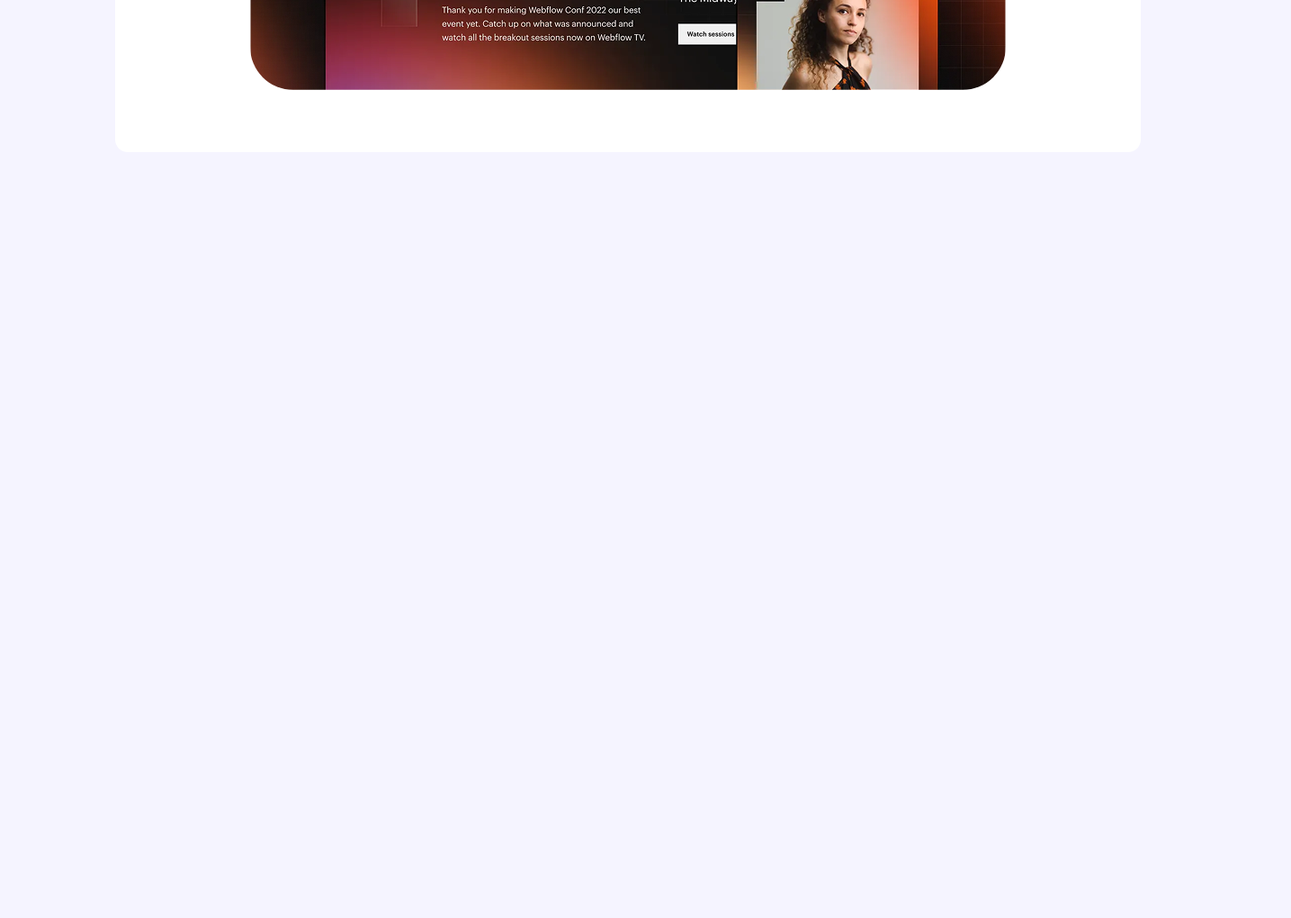
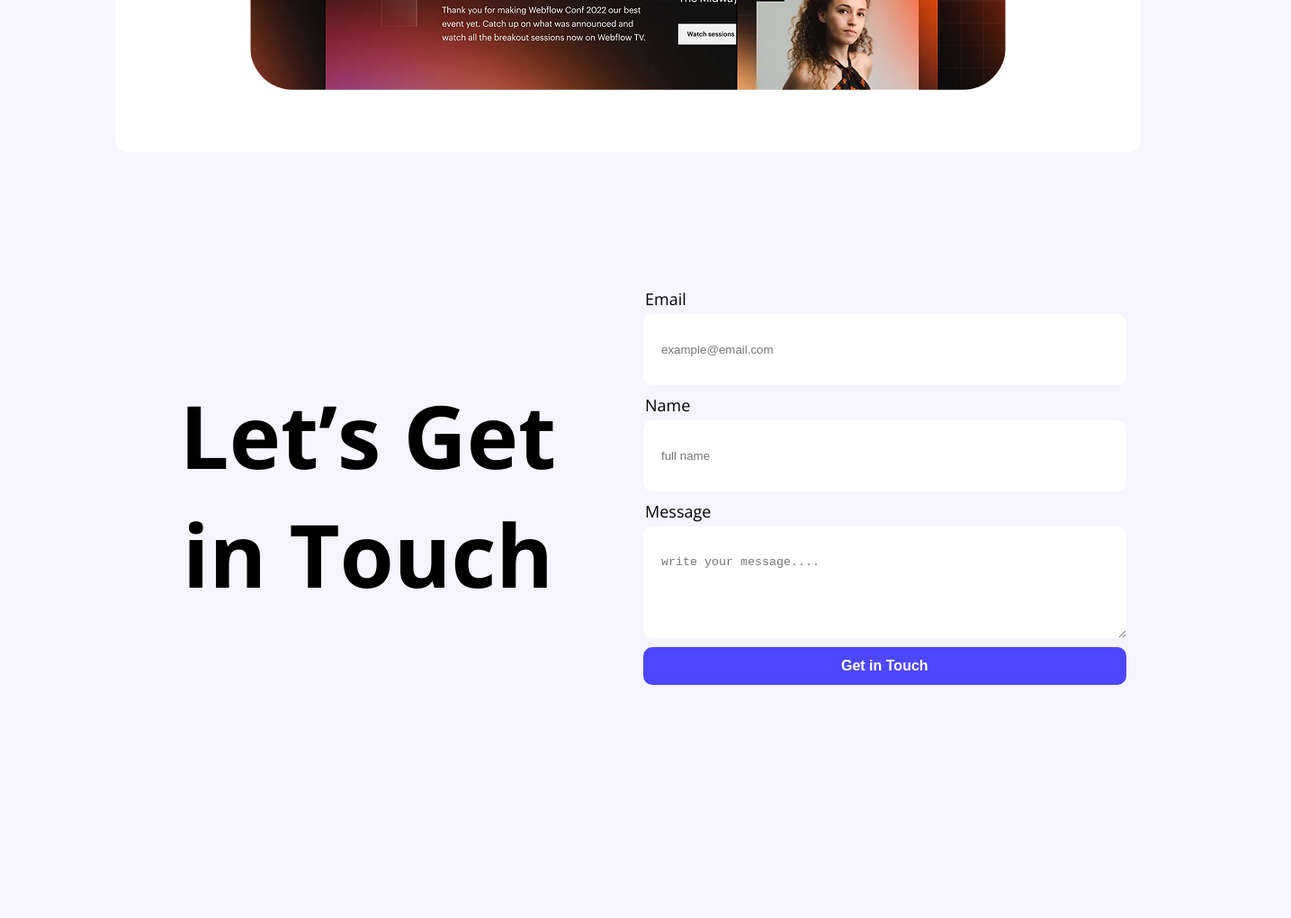
Before and after one commit to Shourav52/landing-launchpad, a plain HTML site: page index.html in a window 1280 px wide. Shown: the part 2668-3688 px from the top of the page at 90% size, 1435 px wide, since content can reach past the window. Before the commit the page ends 2988 px from the top, so only its background shows below. Drawn offline with nearby package versions, Linux system fonts and the light colour scheme.

Commit message:
add contact form layout with section title and input fields

```diff
--- a/index.html
+++ b/index.html
@@ -128,6 +128,25 @@
 
               </div>
         </section>
+
+        <section class="form-section">
+             <div class="form-section-title">
+                 <p class="section-title1">Let’s Get in Touch</p>
+            </div>
+
+            <div class="column">
+            <form>
+                    <legend class="open-sans-normal" >Email</legend>
+                    <input type="email" name="" id="" placeholder="example@email.com">
+                    <legend class="open-sans-normal" >Name</legend>
+                    <input type="text" name="" id="" placeholder="full name">
+                    <legend class="open-sans-normal" >Message</legend>
+                     <textarea name="" id="" cols="20" rows="4" placeholder="write your message...."></textarea>
+                    <button class="btn-primary1">Get in Touch</button>
+
+        </div>
+
+        </section>
     </main>
 
 </body>
--- a/styles/launchpad.css
+++ b/styles/launchpad.css
@@ -204,3 +204,55 @@ body{
     height: 364.77px;
     margin-top: 20px;
 }
+.form-section{
+    display: flex;
+    padding-left:  137px;
+    padding-right: 150px;
+    justify-content: space-between;
+}
+section input[type="text"], section input[type="email"],section textarea{
+    border-radius: 10px;
+    background-color: white;
+    display: block;
+    border-color: #D6DDED;
+    border: none;
+    width: 497px;
+    gap: 10px;
+
+    padding: 32px 20px ;
+    margin-bottom: 10px;
+}
+.column{
+    width: 50%;
+}
+
+legend{
+    font-size: 18px;
+    font-weight: 400;
+    margin-bottom: 5px;
+}
+.section-title1{
+    font-size: 97px;
+    font-weight: bold;
+    max-width: 528px;
+
+}
+.form-section-title{
+
+   text-align: center;
+
+}
+.form-section{
+    width: 1140px;
+    height: 696.77px;
+}
+.btn-primary1{
+    padding: 12px 220px ;
+    background-color: #4E47FF;
+    font-size: 16px;
+    color: #FFFFFF;
+
+    font-weight:bold ;
+    border-radius: 10px;
+    border: none;
+}
```
